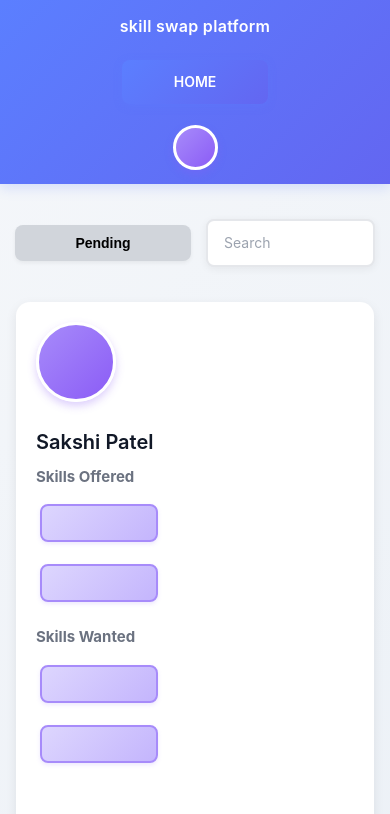
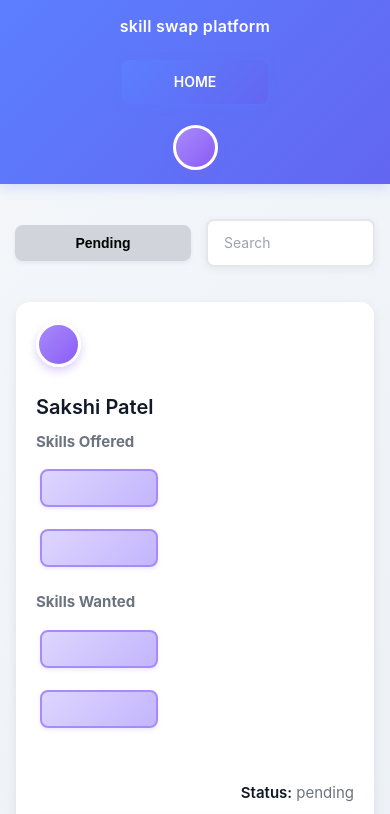
Before and after one commit to Sakshi-1008/Skill-Swap-Platform, a plain HTML site: page frontend/status.html in a window 390 px wide. Shown: the top 814 px of the page. Drawn offline with Linux system fonts and the light colour scheme.

Commit message:
changes in style.css

```diff
--- a/frontend/style.css
+++ b/frontend/style.css
@@ -514,11 +514,11 @@ form > div button {
     height: 45px;
   }
 
-  .avatar.large {
+  /* .avatar.large {
     width: 80px;
     height: 80px;
   }
-
+   */
 }
 
 @media (max-width: 480px) {
```
